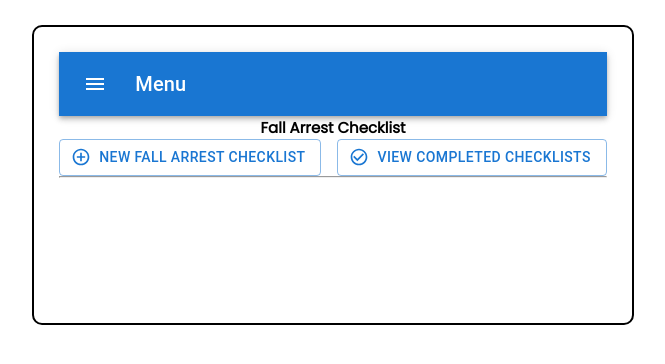
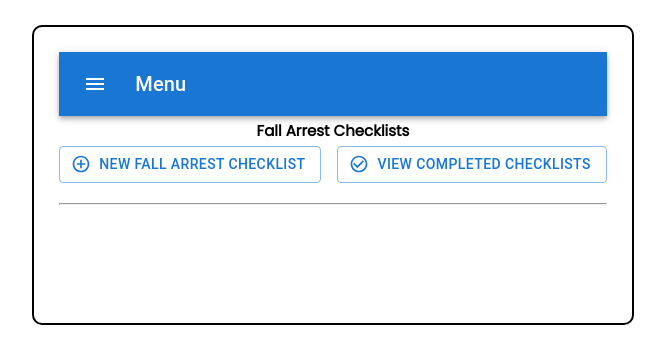
Before and after one commit to kbaillieul/checklist-project, a React (Create React App) app: page /fallarrest in a window 1280 px wide. Shown: the top 364 px of the page, without its empty margins (307-972 px from the left). Built offline with nearby package versions, Linux system fonts and the light colour scheme.

Commit message:
Formatting

```diff
--- a/src/App.css
+++ b/src/App.css
@@ -4,6 +4,7 @@
   box-sizing: border-box;
   margin: 0;
   padding: 0;
+  line-height: 2em;
 }
 
 body {
--- a/src/components/CompletedFAChecklists.jsx
+++ b/src/components/CompletedFAChecklists.jsx
@@ -1,5 +1,6 @@
 import React from "react";
 import { Link, Outlet } from "react-router-dom";
+import Box from "@mui/material/Box";
 
 const CompletedFAChecklists = ({ FAChecklist }) => {
   const FADate = new Date(FAChecklist.date);
@@ -10,7 +11,6 @@ const CompletedFAChecklists = ({ FAChecklist }) => {
       <Link to={`/fallarrest/completed/${key}`} key={key}>
         {FAChecklist !== [] && <ol>{FADateString}</ol>}
       </Link>
-      {FAChecklist !== [] && <ol>{FADateString}</ol>}
       {FAChecklist.plan === false && <li>Issue noted with rescue plan</li>}
       {FAChecklist.alone === false && <li>Issue noted with working alone</li>}
       {FAChecklist.webbing === "Issue" && <li>Issue noted with webbing</li>}
--- a/src/components/CompletedFAChecklistsMap.jsx
+++ b/src/components/CompletedFAChecklistsMap.jsx
@@ -5,6 +5,7 @@ import { Outlet } from "react-router-dom";
 const CompletedFAChecklistsMap = ({ completedFA }) => {
   return (
     <div>
+      <h2>Completed Fall Arrest Checklists</h2>
       {completedFA.map((FAChecklist) => (
         <CompletedFAChecklists FAChecklist={FAChecklist} />
       ))}
--- a/src/components/FAChecklist.jsx
+++ b/src/components/FAChecklist.jsx
@@ -50,11 +50,6 @@ const FAChecklist = ({ onSubmit }) => {
   return (
     <div>
       <label>1. Date of Inspection</label>
-      {/* <input
-        type="text"
-        value={fallArrest.date}
-        onChange={(e) => setFallArrest({ ...fallArrest, date: e.target.value })}
-      /> */}
       <DatePicker
         selected={fallArrest.date}
         showTimeSelect
--- a/src/components/FAMain.jsx
+++ b/src/components/FAMain.jsx
@@ -16,7 +16,7 @@ const FAMain = ({ completedFA }) => {
   };
   return (
     <div>
-      <h2>Fall Arrest Checklist</h2>
+      <h2>Fall Arrest Checklists</h2>
       <Stack direction="row" spacing={2}>
         <Button
           onClick={newFA}
@@ -34,12 +34,9 @@ const FAMain = ({ completedFA }) => {
           View Completed Checklists
         </Button>
       </Stack>
-      {/* <button onClick={newFA}>Add New Checklist</button>
-      <button onClick={viewComplete}>View Completed Checklists</button> */}
+      <br />
       <hr />
       <Outlet />
-      {/* <h2>Completed Checklists</h2>
-      <CompletedFAChecklistsMap completedFA={completedFA} /> */}
     </div>
   );
 };
```
